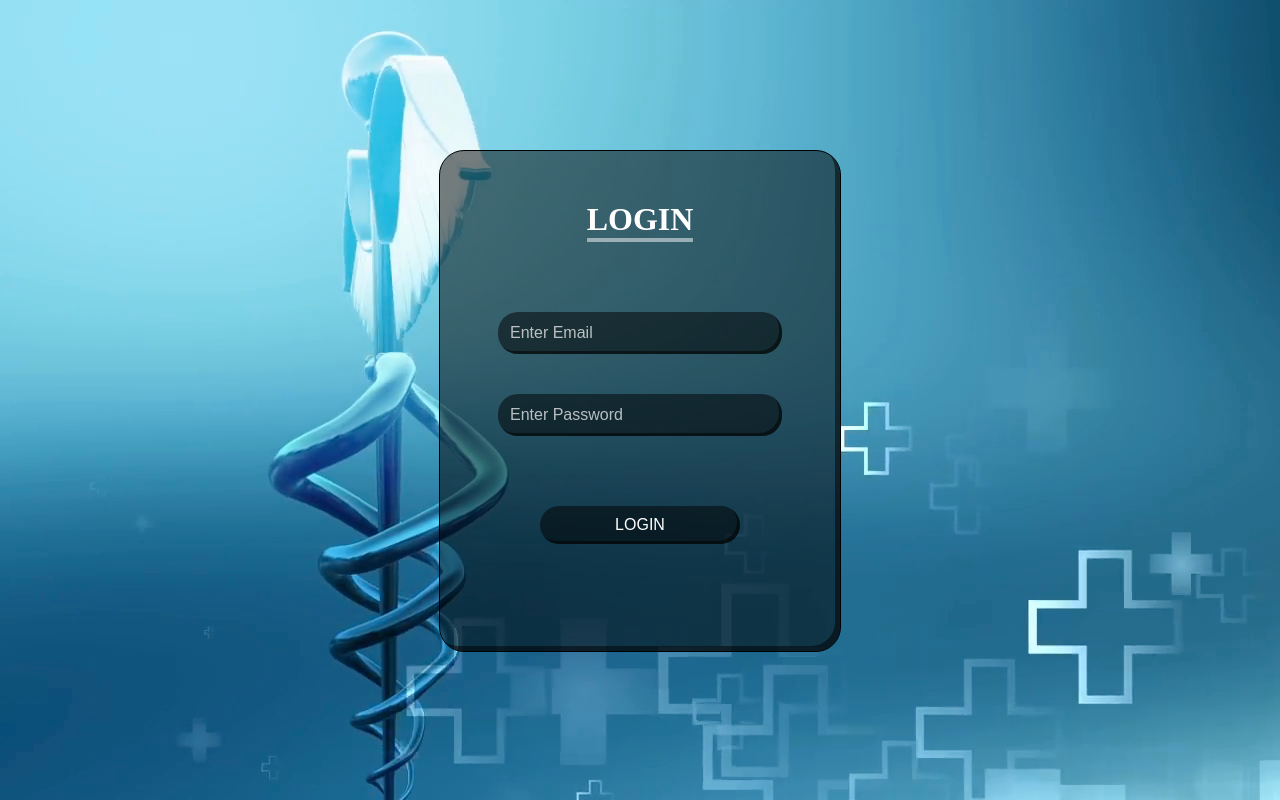
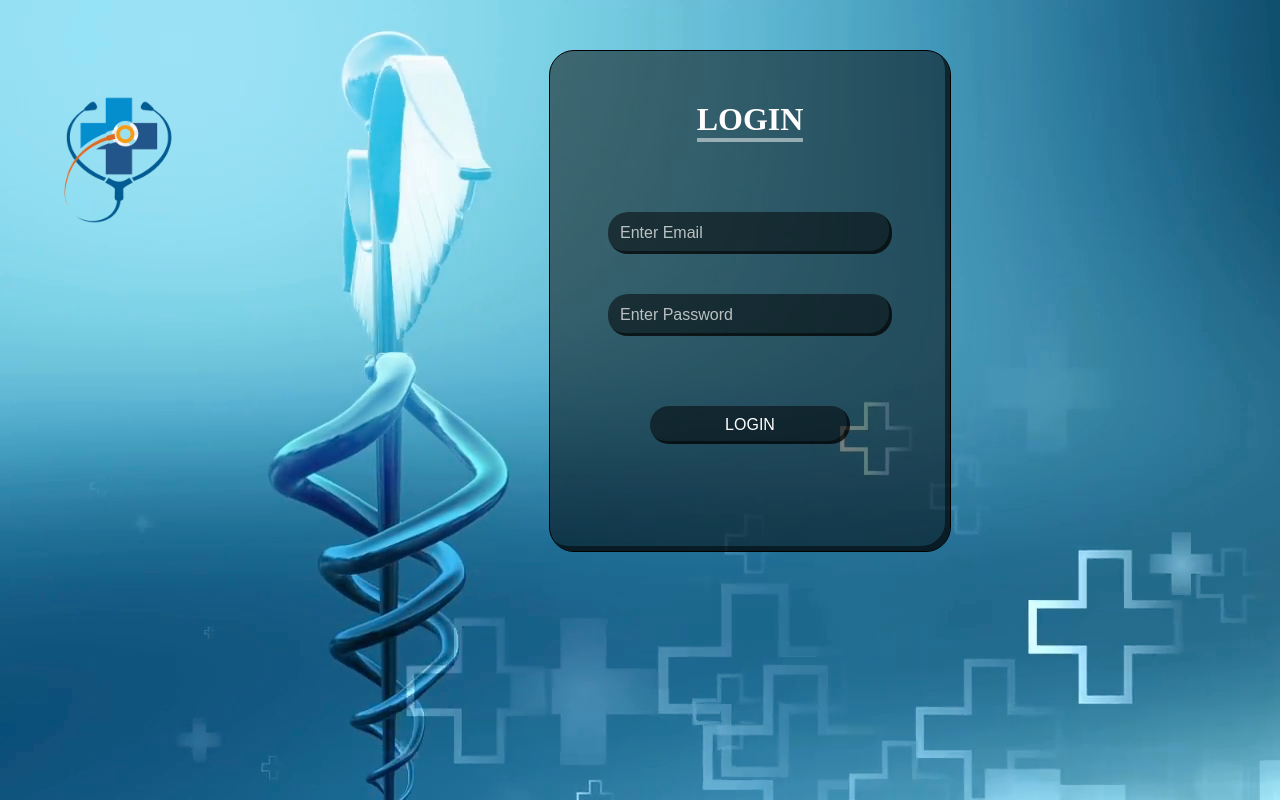
Before and after one commit to venzkie1/clinicalcaresystem-venzkie1.github.io, a plain HTML site: page index.html in a window 1280 px wide. Drawn offline with Linux system fonts and the light colour scheme.

Commit message:
added logo

```diff
--- a/index.html
+++ b/index.html
@@ -10,6 +10,11 @@
         body{
             background-image: url(images/Medical-Background-download-free.png) ;
         }
+        img{
+            float: inline-start;
+            width: 200px;
+            margin: 10px;
+        }
         .form{
             display: flex;
             flex-direction: column;
@@ -18,7 +23,7 @@
             border: 1px solid black;
             align-items: center;
             margin: auto;
-            margin-top: 150px;
+            margin-top: 50px;
             background-color: rgba(0, 0, 0, 0.5);
             box-shadow: inset -5px -5px rgba(0, 0, 0, 0.5);
             border-radius: 25px;
@@ -64,6 +69,9 @@
         }
     </style>
 </head>
+<div>
+    <img src="images/medicallogo.png" alt="images">
+</div>
 <body>
     <form action="patient.html" class="form">
         <h1>LOGIN</h1>
```
Also changed, not shown: images/medicallogo.png (added).
